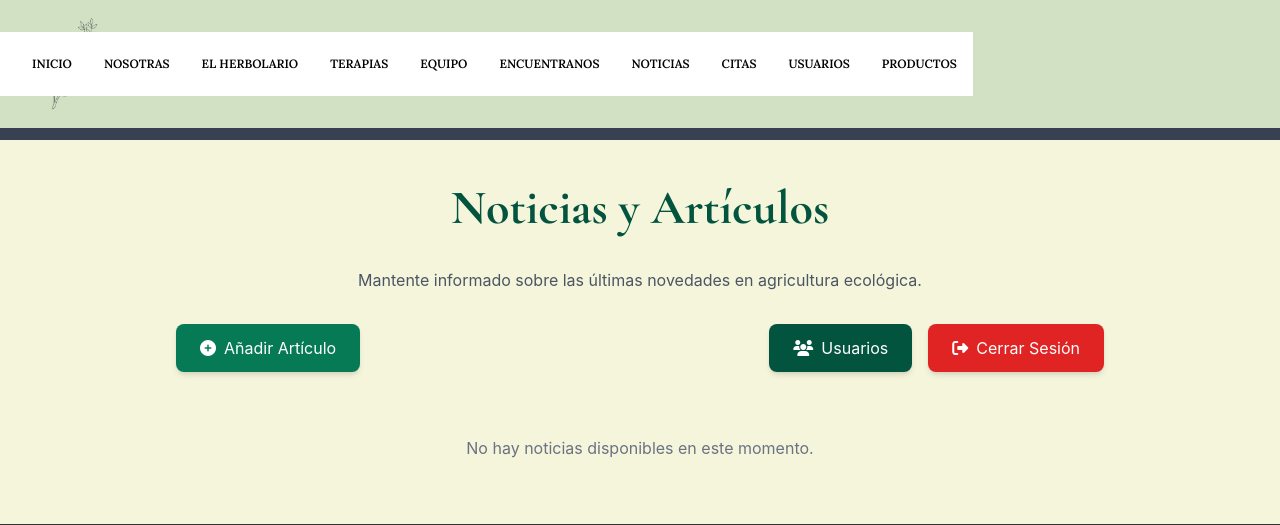
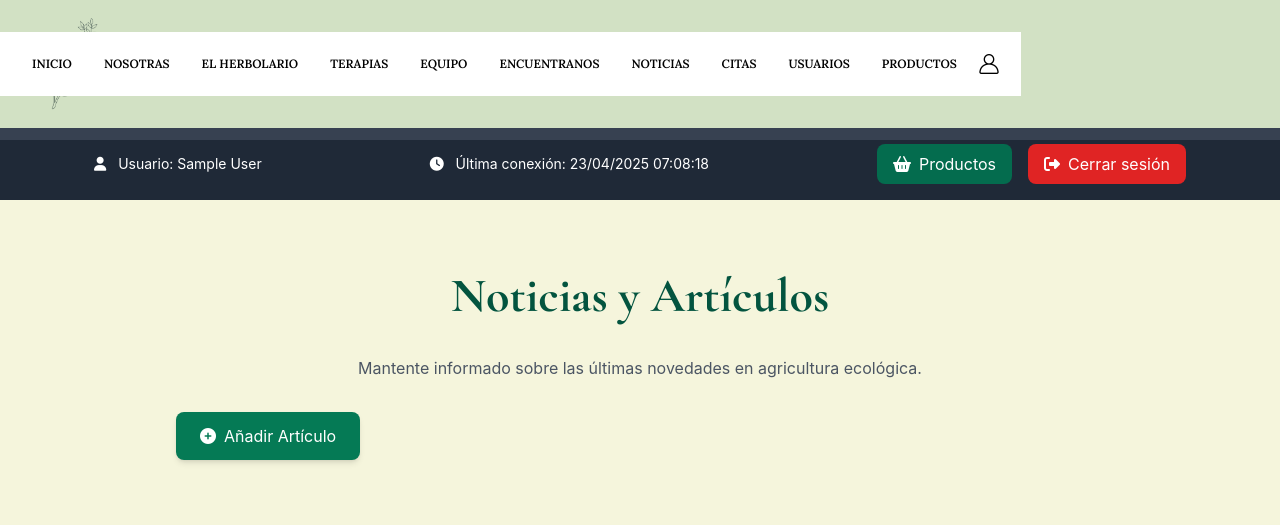
Before and after one commit to JoseCalderon18/Web, a PHP site: page /pages/noticias.php in a window 1280 px wide. Shown: the top 525 px of the page. Run offline with PHP 8.4, Linux system fonts and the light colour scheme; the visitor is signed in with stand-in values (Sample User, id 1); data that the repository does not hold is empty; some libraries are stand-ins or nearby versions; some web fonts are replaced.

Commit message:
Header
He cambiado los header y he añadido el logo del log in

```diff
--- a/assets/php/MVC/Vista/noticias-vista.php
+++ b/assets/php/MVC/Vista/noticias-vista.php
@@ -4,6 +4,32 @@ if (session_status() === PHP_SESSION_NONE) {
     session_start();
 }
 ?>
+    <!-- Header con datos del usuario -->
+    <div class="bg-gray-800 w-full p-4 mb-4 md:mb-8 my-2">
+        <div class="mx-auto flex flex-col sm:flex-row flex-wrap justify-around items-center text-white gap-3">
+            <span class="py-2 text-sm md:text-base">
+                <i class="fas fa-user mr-2"></i>
+                Usuario: <?= htmlspecialchars($_SESSION['usuario_nombre']) ?>
+            </span>
+            <span class="py-2 text-sm md:text-base">
+                <i class="fas fa-clock mr-2"></i>
+                Última conexión: <?= date('d/m/Y H:i:s') ?>
+            </span>
+            <div class="flex gap-4">
+                <?php if (isset($_SESSION['usuario_rol']) && $_SESSION['usuario_rol'] === 'admin'): ?>
+                    <a href="productos.php"
+                       class="px-4 py-2 bg-green-700 hover:bg-green-800 rounded-lg transition-colors">
+                        <i class="fas fa-shopping-basket mr-2"></i>Productos
+                    </a>
+                <?php endif; ?>
+                <a href="../assets/php/MVC/Controlador/usuarios-controlador.php?accion=cerrarSesion"
+                   class="px-4 py-2 bg-red-600 hover:bg-red-700 rounded-lg transition-colors">
+                    <i class="fas fa-sign-out-alt mr-2"></i>Cerrar sesión
+                </a>
+            </div>
+        </div>
+    </div>
+
 <main class="mx-auto py-8 w-3/4">
     <!-- Cabecera con título y botones -->
     <div class="flex justify-between items-center mb-8">
@@ -26,32 +52,6 @@ if (session_status() === PHP_SESSION_NONE) {
                     <i class="fas fa-plus-circle mr-2"></i>
                     Añadir Artículo
                 </a>
-            <?php endif; ?>
-        </div>
-
-        <!-- Botón de inicio de sesión (derecha) -->
-        <div>
-            <?php if (!isset($_SESSION['usuario_id'])): ?>
-                <a href="login.php"
-                   class="inline-flex items-center px-6 py-3 bg-blue-600 text-white rounded-lg hover:bg-blue-700 transition-colors shadow-md">
-                    <i class="fas fa-sign-in-alt mr-2"></i>
-                    Iniciar Sesión
-                </a>
-            <?php else: ?>
-                <div class="flex gap-4">
-                    <?php if ($_SESSION['usuario_rol'] === 'admin'): ?>
-                        <a href="usuarios.php"
-                           class="inline-flex items-center px-6 py-3 bg-green-800 text-white rounded-lg hover:bg-green-900 transition-colors shadow-md">
-                            <i class="fas fa-users mr-2"></i>
-                            Usuarios
-                        </a>
-                    <?php endif; ?>
-                    <a href="../assets/php/MVC/Controlador/usuarios-controlador.php?accion=cerrarSesion"
-                       class="inline-flex items-center px-6 py-3 bg-red-600 text-white rounded-lg hover:bg-red-700 transition-colors shadow-md">
-                        <i class="fas fa-sign-out-alt mr-2"></i>
-                        Cerrar Sesión
-                    </a>
-                </div>
             <?php endif; ?>
         </div>
     </div>
--- a/includes/header.php
+++ b/includes/header.php
@@ -36,12 +36,20 @@ if (session_status() === PHP_SESSION_NONE) {
             <li class="w-full sm:w-auto"><a href="../pages/noticias.php" class="block py-2 sm:py-0 text-black hover:text-gray-600 hover:underline pl-4 sm:pl-0" aria-label="Ir a sección noticias">Noticias</a></li>
             <li class="w-full sm:w-auto"><a href="../pages/citas.php" class="block py-2 sm:py-0 text-black hover:text-gray-600 hover:underline pl-4 sm:pl-0" aria-label="Ir a sección citas">Citas</a></li>
 
+
+
             <!-- Enlaces solo para administradores -->
             <?php if (isset($_SESSION['usuario_id']) && $_SESSION['usuario_rol'] === 'admin'): ?>
                 <li class="w-full sm:w-auto"><a href="../pages/usuarios.php" class="block py-2 sm:py-0 text-black hover:text-gray-600 hover:underline pl-4 sm:pl-0" aria-label="Gestión de Usuarios">Usuarios</a></li>
                 <li class="w-full sm:w-auto"><a href="../pages/productos.php" class="block py-2 sm:py-0 text-black hover:text-gray-600 hover:underline pl-4 sm:pl-0" aria-label="Ir a sección Productos">Productos</a></li>
             <?php endif; ?>
+
+            <!-- Enlace de login con imagen de usuario -->
+            <a href="../pages/login.php" class="flex items-center hover:opacity-80 transition-opacity">
+                <img src="../assets/img/logoUsuario.png" alt="Icono de usuario" class="w-8 h-8">
+            </a>
         </ul>
+
     </nav>
     <!-- Separador -->
     <div class="bg-gray-700 w-full h-3" aria-label="Separador decorativo"></div>
--- a/index.php
+++ b/index.php
@@ -42,6 +42,10 @@ if (session_status() === PHP_SESSION_NONE) {
                     <li class="w-full sm:w-auto"><a href="pages/productos.php" class="block py-2 sm:py-0 text-black hover:text-gray-600 hover:underline pl-4 sm:pl-0" aria-label="Ir a sección Productos">Productos</a></li>
                     <li class="w-full sm:w-auto"><a href="pages/citas.php" class="block py-2 sm:py-0 text-black hover:text-gray-600 hover:underline pl-4 sm:pl-0" aria-label="Ir a sección Citas">Citas</a></li>
                 <?php endif; ?>
+                <!-- Enlace de login con imagen de usuario -->
+                <a href="pages/login.php" class="flex items-center hover:opacity-80 transition-opacity">
+                    <img src="assets/img/logoUsuario.png" alt="Icono de usuario" class="w-8 h-8">
+                </a>
             </ul>
         </nav>
         <div class="bg-gray-700 w-full h-3" aria-label="Separador decorativo"></div>
--- a/pages/nosotras.php
+++ b/pages/nosotras.php
@@ -82,7 +82,7 @@
                             Misión
                         </h3>
                     </div>
-                    <div class="p-4 md:p-5 space-y-4">
+                    <div class="p-4 md:p-5 space-y-4 text-center">
                         <img src="../assets/img/mision.png" alt="Misión" class="w-full h-auto rounded-lg">
                         <p class="text-base leading-relaxed text-gray-500 dark:text-gray-400">
                             Misión de la empresa.
@@ -104,7 +104,7 @@
                             Valores
                         </h3>
                     </div>
-                    <div class="p-4 md:p-5 space-y-4">
+                    <div class="p-4 md:p-5 space-y-4 text-center">
                         <img src="../assets/img/valores.png" alt="Valores" class="w-full h-auto rounded-lg">
                         <p class="text-base leading-relaxed text-gray-500 dark:text-gray-400">
                             Valores de la empresa.
```
Also changed, not shown: assets/php/MVC/Vista/productos-vista.php (+6 -4 lines), assets/php/MVC/Vista/usuarios-vista.php (+10 -8 lines), pages/citas.php (+26 -0 lines), assets/img/logoUsuario.png (added).
